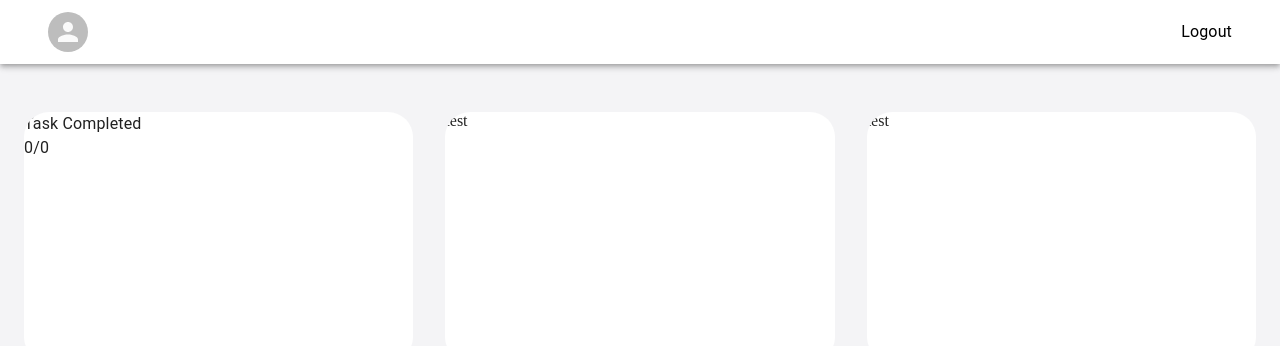
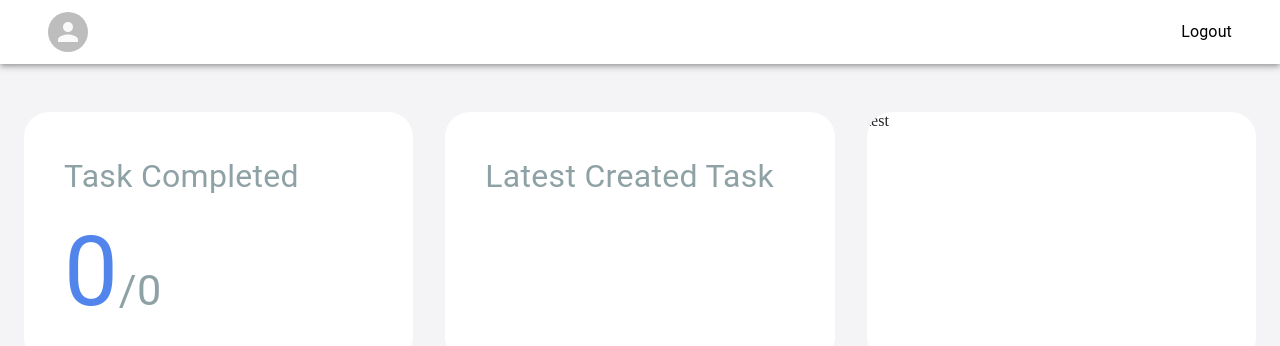
Before and after one commit to ampangboy/todo-app, a React (Create React App) app in the folder client/: page /dashboard in a window 1280 px wide. Shown: the top 346 px of the page. Built offline with nearby package versions, Linux system fonts and the light colour scheme.

Commit message:
second card finished

```diff
--- a/client/package.json
+++ b/client/package.json
@@ -4,6 +4,7 @@
   "private": true,
   "dependencies": {
     "@material-ui/core": "^4.12.1",
+    "@material-ui/icons": "^4.11.2",
     "@testing-library/jest-dom": "^5.14.1",
     "@testing-library/react": "^11.2.7",
     "@testing-library/user-event": "^12.8.3",
--- /dev/null
+++ b/client/src/components/latestTask.js
@@ -0,0 +1,53 @@
+import {
+  makeStyles,
+  Typography,
+  ListItem,
+  ListItemIcon,
+} from "@material-ui/core";
+import RadioButtonUncheckedIcon from "@material-ui/icons/RadioButtonUnchecked";
+import { useSelector } from "react-redux";
+
+const useStyles = makeStyles({
+  root: {
+    margin: "2.5rem",
+  },
+  title: {
+    fontSize: "2rem",
+    color: "#8ea2a6",
+  },
+  completed: {
+    fontSize: "6rem",
+    color: "#5285ec",
+  },
+  total: {
+    fontSize: "2.7rem",
+    color: "#8ea2a6",
+  },
+  todoList: {
+    color: "#8ea2a6",
+  },
+});
+
+function LatestTask() {
+  const classes = useStyles();
+  // eslint-disable-next-line no-unused-vars
+  const tasks = useSelector((state) => state.tasks);
+
+  return (
+    <div className={classes.root}>
+      <Typography className={classes.title}>Latest Created Task</Typography>
+      {tasks.tasks.map((t) => {
+        return (
+          <ListItem button>
+            <ListItemIcon>
+              <RadioButtonUncheckedIcon />
+            </ListItemIcon>
+            <Typography>{t.todoName}</Typography>
+          </ListItem>
+        );
+      })}
+    </div>
+  );
+}
+
+export default LatestTask;
--- a/client/src/components/taskCompleted.js
+++ b/client/src/components/taskCompleted.js
@@ -1,18 +1,43 @@
-import { Typography } from "@material-ui/core";
+import { makeStyles, Typography } from "@material-ui/core";
 import { useSelector } from "react-redux";
 
+const useStyles = makeStyles({
+  root: {
+    margin: "2.5rem",
+  },
+  title: {
+    fontSize: "2rem",
+    color: "#8ea2a6",
+  },
+  completed: {
+    fontSize: "6rem",
+    color: "#5285ec",
+  },
+  total: {
+    fontSize: "2.7rem",
+    color: "#8ea2a6",
+  },
+});
+
 function TaskCompleted() {
+  const classes = useStyles();
   const tasks = useSelector((state) => state.tasks);
   const totalTask = tasks.tasks.length;
   const completedTask = tasks.tasks.filter((t) => t.isDone === true).length;
 
   return (
-    <>
-      <Typography>Task Completed</Typography>
-      <Typography display="inline">{completedTask}</Typography>
-      <Typography display="inline">/</Typography>
-      <Typography display="inline">{totalTask}</Typography>
-    </>
+    <div className={classes.root}>
+      <Typography className={classes.title}>Task Completed</Typography>
+      <Typography display="inline" className={classes.completed}>
+        {completedTask}
+      </Typography>
+      <Typography display="inline" className={classes.total}>
+        /
+      </Typography>
+      <Typography display="inline" className={classes.total}>
+        {totalTask}
+      </Typography>
+    </div>
   );
 }
 
--- a/client/src/pages/dashboard.js
+++ b/client/src/pages/dashboard.js
@@ -2,6 +2,7 @@ import { makeStyles, Container, Grid } from "@material-ui/core";
 import Header from "../components/header";
 import TopCard from "../components/topCard";
 import TaskCompleted from "../components/taskCompleted";
+import LatestTask from "../components/latestTask";
 
 const useStyles = makeStyles({
   container: {
@@ -19,9 +20,7 @@ const useStyles = makeStyles({
 
 function Dashboard() {
   const classes = useStyles();
-  // display: grid;
-  // grid-template-columns: repeat(auto-fit, minmax(320px, 1fr));
-  // grid-gap: 1rem;
+
   return (
     <>
       <Header />
@@ -31,7 +30,7 @@ function Dashboard() {
             <TaskCompleted />
           </TopCard>
           <TopCard>
-            <div>test</div>
+            <LatestTask />
           </TopCard>
           <TopCard>
             <div>test</div>
--- a/client/src/redux/todo/todoReducer.js
+++ b/client/src/redux/todo/todoReducer.js
@@ -5,6 +5,7 @@ const initialState = {
 };
 
 const tasks = (state = initialState, action) => {
+  console.log(action);
   switch (action.type) {
     case ADD_NEW_TASK:
       return {
@@ -15,7 +16,7 @@ const tasks = (state = initialState, action) => {
     case SET_ALL_TASKS:
       return {
         ...state,
-        tasks: state.tasks.concat(action.payload.tasks),
+        tasks: state.tasks.concat(action.payload.tasks.todos),
       };
 
     default:
```
Also changed, not shown: 1 other file (tests, documents, lock files or other folders).
